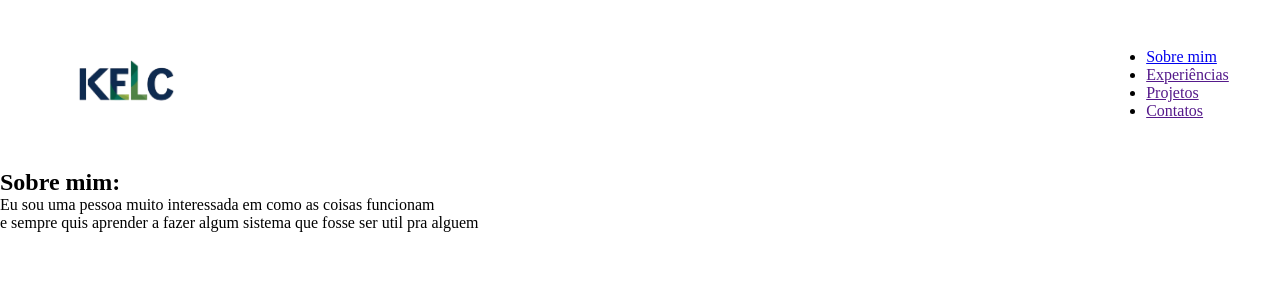
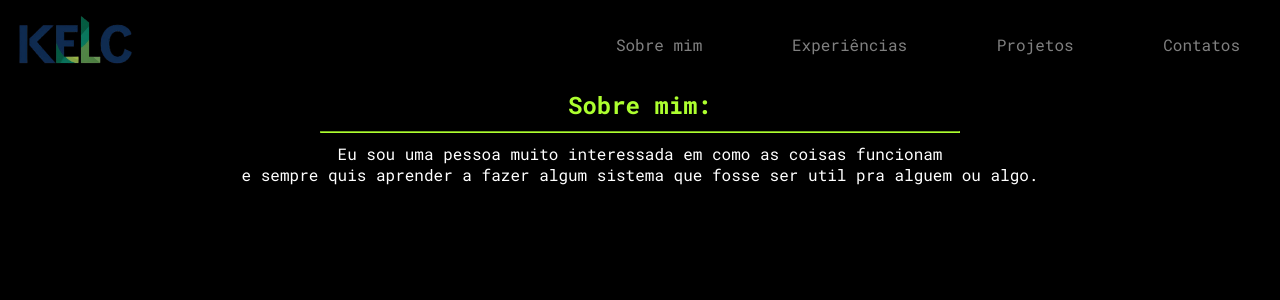
Before and after one commit to Kayky-Eduardo/Estudo-PHP, a PHP site: page / in a window 1280 px wide. Shown: the top 300 px of the page. Run offline with PHP 8.4, Linux system fonts and the light colour scheme.

Commit message:
mudanças

```diff
--- a/treino_html/portfólio/estilizacao.css
+++ b/treino_html/portfólio/estilizacao.css
@@ -3,25 +3,67 @@
     margin: 0;
     padding: 0;
     box-sizing: border-box;
+    font-family: "Roboto Mono", monospace;
+    font-optical-sizing: auto;
+}
+
+.sobre {
+    color: greenyellow;
+    text-align: center;
+}
+
+h1 hr {
+    margin-top: 5px; /* Espaço acima do <hr> */
+    margin-bottom: 20px; /* Espaço abaixo do <hr>, antes dos parágrafos */
+    width: 50%;
+    margin: 10px auto;
+    border-color: greenyellow;
+}
+
+p {
+    color: white;
+    text-align: center;
 }
 
 body {
+    background-color: black;
     height: 100;
+
 }
-
+/*Limita a largura da página e centraliza o conteúdo horizontalmente.*/
 .interface {
     max-width: 1280px;
     margin: 0 auto
 }
 
 /*Estilo Cabeçario*/
-
-header {
-    padding: 40px 4%;
+/*Alinhando e distribuindo*/
+header > .interface {
+    display: flex;
+    align-items: center; /*Alinha os itens verticalmente ao centro dentro do .interface*/
+    justify-content: space-between;
 }
 
-header > .interface {
-    display: flex;
-    align-items: center;
-    justify-content: space-between;
+/*Cor do link*/
+header a{
+    color: gray;
+    text-decoration: none;
+    display: inline-block; /*Vai continuar tendo as propriedades do inline e adiciona a propriedade block*/
+    transition: .20s; /*retirando corte seco*/
 }
+
+header a:hover{
+    color: white;
+    transform: scale(1.2);
+}
+
+/* removendo marcadores*/
+header nav ul{
+    list-style: none;
+}
+
+/* colocoando os itens lado a lado e criando espaçamento entre eles*/
+header nav ul li {
+    display: inline-block;
+    padding: 0px 40px;
+}
--- a/treino_html/portfólio/index.html
+++ b/treino_html/portfólio/index.html
@@ -5,6 +5,9 @@
     <meta name="viewport" content="width=device-width, initial-scale=1.0">
     <title>portfólio</title>
     <link rel="stylesheet" href="estilizacao.css">
+    <link rel="preconnect" href="https://fonts.googleapis.com">
+<link rel="preconnect" href="https://fonts.gstatic.com" crossorigin>
+<link href="https://fonts.googleapis.com/css2?family=Roboto+Mono:ital,wght@0,100..700;1,100..700&display=swap" rel="stylesheet">
 </head>
 <body>
     <header>
@@ -27,12 +30,18 @@
 
     </header>
     <main>
+        <section class="topo-do-site">
+            <div class="interface">
+
+
+            </div>
+        </section>
         <section id="sessao_1">
-            <h1>Sobre mim: <br></h1>
+            <h1 class="sobre">Sobre mim: <br><hr></h1>
             <div>
                 <p>Eu sou uma pessoa muito interessada em como as coisas funcionam</p>
                 <p>e sempre quis aprender a fazer algum sistema que fosse ser util pra alguem
-
+                    ou algo.
                 </p>
             </div>
 
```
